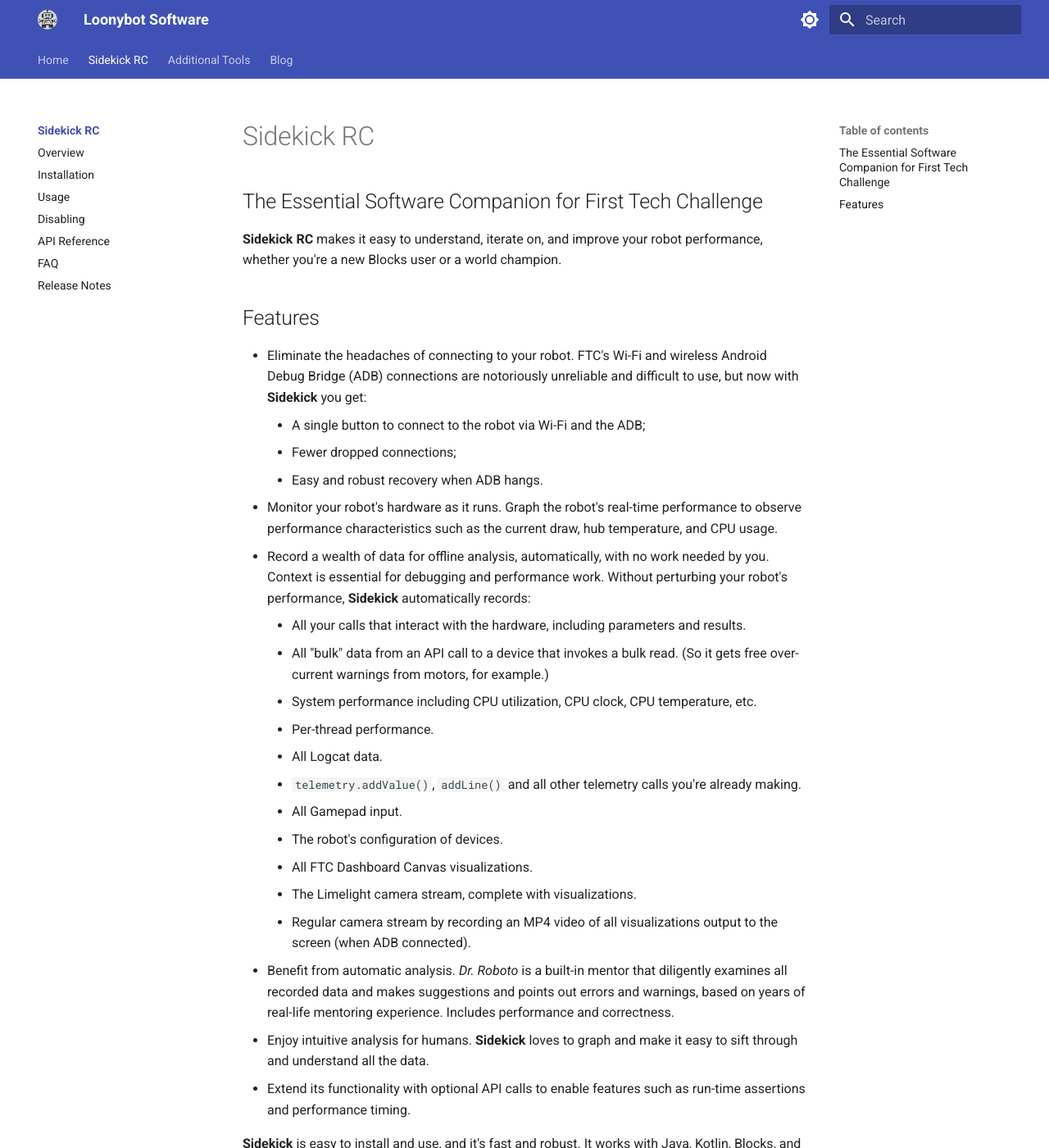
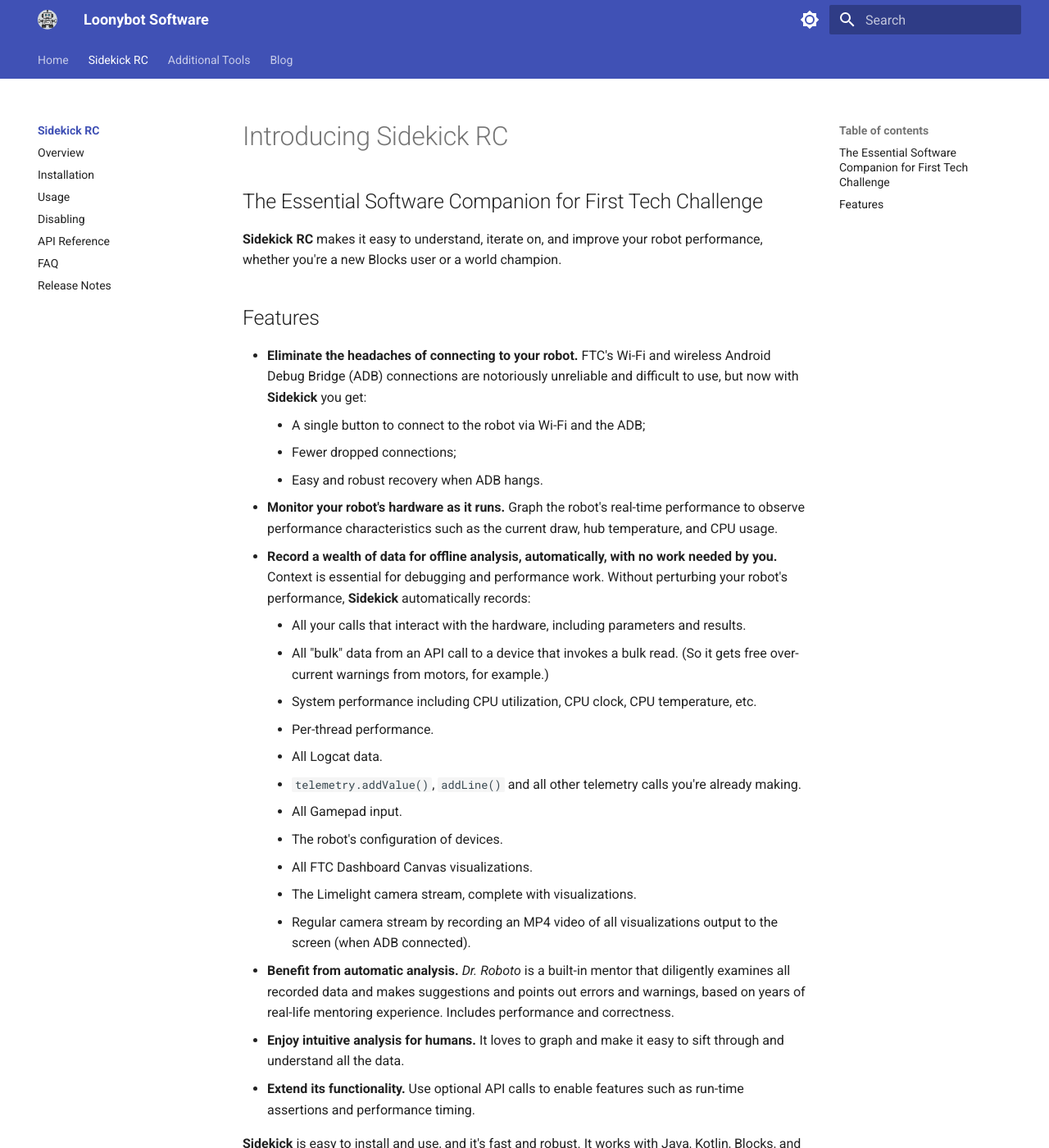
Before and after one commit to Loonybot/Docs, an MkDocs documentation site: the page built from docs/sidekick-rc/index.md, in a window 1280 px wide and 1400 px high. Shown: the whole window at 82% size. Built offline with MkDocs 1.6.1 and Material for MkDocs 9.7.7, drawn with Linux system fonts in a browser that asks for light colours.

Commit message:
Checkpoint.

```diff
--- a/docs/sidekick-rc/index.md
+++ b/docs/sidekick-rc/index.md
@@ -1,15 +1,15 @@
-# Sidekick RC
+# Introducing Sidekick RC
 ## The Essential Software Companion for First Tech Challenge
 **Sidekick RC** makes it easy to understand, iterate on, and improve your robot performance, whether you're a new Blocks user or a world champion.
 
 ## Features
-- Eliminate the headaches of connecting to your robot.
+- **Eliminate the headaches of connecting to your robot.**
 FTC's Wi-Fi and wireless Android Debug Bridge (ADB) connections are notoriously unreliable and difficult to use, but now with **Sidekick** you get:
     - A single button to connect to the robot via Wi-Fi and the ADB;
     - Fewer dropped connections;
     - Easy and robust recovery when ADB hangs.
-- Monitor your robot's hardware as it runs. Graph the robot's real-time performance to observe performance characteristics such as the current draw, hub temperature, and CPU usage.
-- Record a wealth of data for offline analysis, automatically, with no work needed by you. Context is essential for debugging and performance work. Without perturbing your robot's performance, **Sidekick** automatically records:
+- **Monitor your robot's hardware as it runs.** Graph the robot's real-time performance to observe performance characteristics such as the current draw, hub temperature, and CPU usage.
+- **Record a wealth of data for offline analysis, automatically, with no work needed by you.** Context is essential for debugging and performance work. Without perturbing your robot's performance, **Sidekick** automatically records:
     - All your calls that interact with the hardware, including parameters and results.
     - All "bulk" data from an API call to a device that invokes a bulk read. (So it gets free over-current warnings from motors, for example.)
     - System performance including CPU utilization, CPU clock, CPU temperature, etc.
@@ -21,8 +21,8 @@ FTC's Wi-Fi and wireless Android Debug Bridge (ADB) connections are notoriously
     - All FTC Dashboard Canvas visualizations.
     - The Limelight camera stream, complete with visualizations.
     - Regular camera stream by recording an MP4 video of all visualizations output to the screen (when ADB connected).
-- Benefit from automatic analysis. *Dr. Roboto* is a built-in mentor that diligently examines all recorded data and makes suggestions and points out errors and warnings, based on years of real-life mentoring experience. Includes performance and correctness.
-- Enjoy intuitive analysis for humans. **Sidekick** loves to graph and make it easy to sift through and understand all the data.
-- Extend its functionality with optional API calls to enable features such as run-time assertions and performance timing.
+- **Benefit from automatic analysis.** *Dr. Roboto* is a built-in mentor that diligently examines all recorded data and makes suggestions and points out errors and warnings, based on years of real-life mentoring experience. Includes performance and correctness.
+- **Enjoy intuitive analysis for humans.** It loves to graph and make it easy to sift through and understand all the data.
+- **Extend its functionality.** Use optional API calls to enable features such as run-time assertions and performance timing.
 
 **Sidekick** is easy to install and use, and it's fast and robust. It works with Java, Kotlin, Blocks, and all FTC libraries.
```
